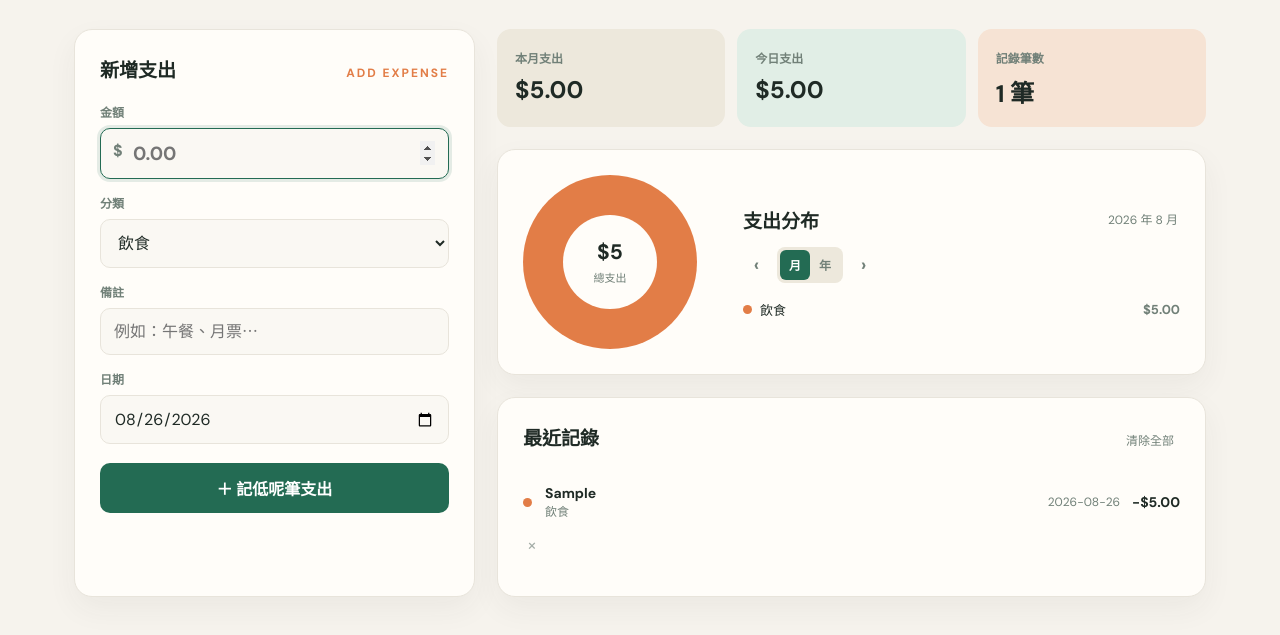
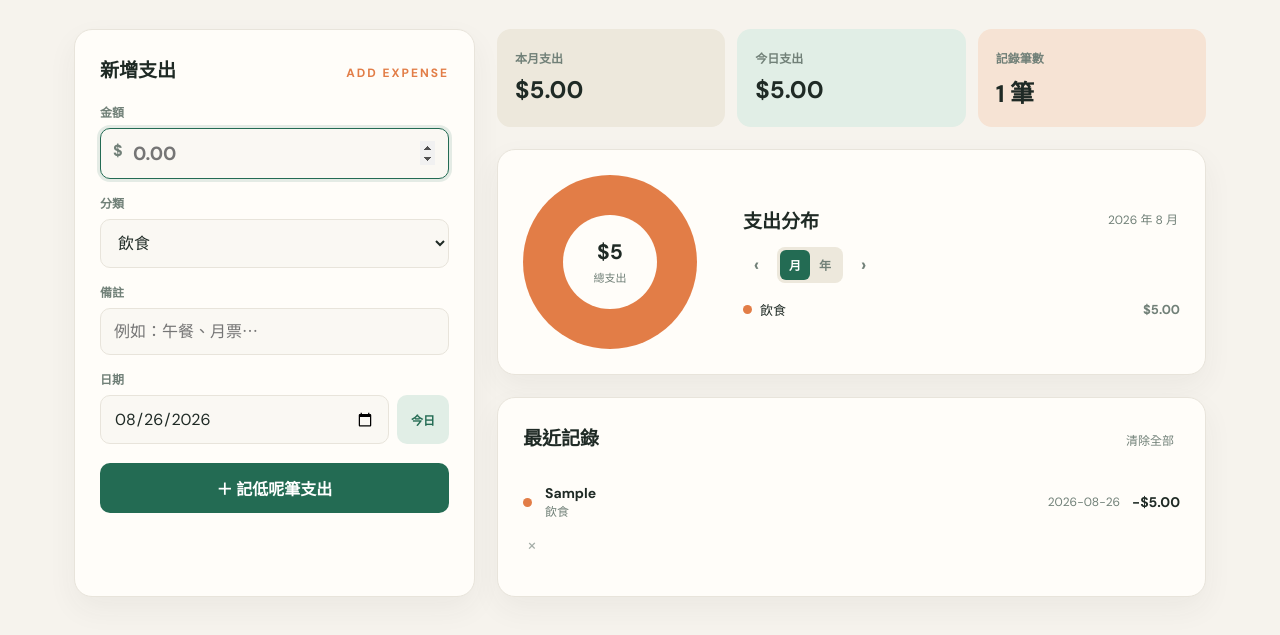
Before and after one commit to martinho2604/pwa_test_1, a website with bundled scripts: page index.html in a window 1280 px wide. Both pictures are taken after typing "5", "Sample" into the empty fields and a click on the button "＋ 記低呢筆支出". Shown: the part 149-784 px from the top of the page. Built offline with nearby package versions, Linux system fonts and the light colour scheme.

Commit message:
keep date selection and add today button

```diff
--- a/index.html
+++ b/index.html
@@ -33,6 +33,9 @@
     input, select { width: 100%; color: var(--ink); background: #faf8f3; border: 1px solid var(--line); border-radius: 10px; outline: none; padding: 12px 13px; transition: border-color .2s, box-shadow .2s; }
     input:focus, select:focus { border-color: var(--green); box-shadow: 0 0 0 3px rgba(35, 107, 83, .12); }
     input[type='date'] { display: block; min-width: 0; max-width: 100%; -webkit-appearance: none; appearance: none; }
+    .date-actions { display: grid; grid-template-columns: minmax(0, 1fr) auto; gap: 8px; min-width: 0; }
+    .today-button { color: var(--green); background: #e1eee6; border: 0; border-radius: 10px; padding: 0 14px; font-size: 12px; font-weight: 700; white-space: nowrap; }
+    .today-button:hover { background: #cfe3d7; }
     .amount-wrap { position: relative; }
     .amount-wrap span { position: absolute; left: 13px; top: 12px; color: var(--muted); font-weight: 700; }
     .amount-wrap input { padding-left: 32px; font-size: 19px; font-weight: 700; }
@@ -94,7 +97,7 @@
           <div class="field"><label for="expense-amount">金額</label><div class="amount-wrap"><span>$</span><input id="expense-amount" type="number" min="0.01" step="0.01" placeholder="0.00" required /></div></div>
           <div class="field"><label for="expense-category">分類</label><select id="expense-category" required><option value="food">飲食</option><option value="transport">交通</option><option value="shopping">購物</option><option value="bills">住屋／帳單</option><option value="fun">娛樂</option><option value="other">其他</option></select></div>
           <div class="field"><label for="expense-note">備註</label><input id="expense-note" type="text" maxlength="60" placeholder="例如：午餐、月票⋯" /></div>
-          <div class="field"><label for="expense-date">日期</label><input id="expense-date" type="date" required /></div>
+          <div class="field"><label for="expense-date">日期</label><div class="date-actions"><input id="expense-date" type="date" required /><button id="today-button" class="today-button" type="button">今日</button></div></div>
           <button class="submit-button" type="submit">＋ 記低呢筆支出</button>
         </form>
       </section>
--- a/src/app.ts
+++ b/src/app.ts
@@ -14,16 +14,22 @@ const amountInput = document.getElementById('expense-amount') as HTMLInputElemen
 const categoryInput = document.getElementById('expense-category') as HTMLSelectElement;
 const noteInput = document.getElementById('expense-note') as HTMLInputElement;
 const dateInput = document.getElementById('expense-date') as HTMLInputElement;
+const todayButton = document.getElementById('today-button') as HTMLButtonElement;
 const list = document.getElementById('expense-list') as HTMLDivElement;
 const chart = document.getElementById('category-chart') as HTMLDivElement;
 
 let expenses = readExpenses();
 let period: 'month' | 'year' = 'month';
 let periodDate = new Date();
-dateInput.value = new Date().toISOString().slice(0, 10);
+dateInput.value = getToday();
 
 function readExpenses(): Expense[] {
   try { return JSON.parse(localStorage.getItem(STORAGE_KEY) ?? '[]') as Expense[]; } catch { return []; }
+}
+
+function getToday(): string {
+  const today = new Date();
+  return `${today.getFullYear()}-${String(today.getMonth() + 1).padStart(2, '0')}-${String(today.getDate()).padStart(2, '0')}`;
 }
 
 function money(value: number): string { return `$${value.toLocaleString('en-HK', { minimumFractionDigits: 2, maximumFractionDigits: 2 })}`; }
@@ -78,8 +84,14 @@ form.addEventListener('submit', event => {
   event.preventDefault();
   const amount = Number(amountInput.value);
   if (!amount || amount <= 0 || !dateInput.value) return;
+  const selectedDate = dateInput.value;
   expenses.push({ id: crypto.randomUUID(), amount: Math.round(amount * 100) / 100, category: categoryInput.value, note: noteInput.value.trim(), date: dateInput.value });
-  saveExpenses(); render(); form.reset(); dateInput.value = new Date().toISOString().slice(0, 10); amountInput.focus();
+  saveExpenses(); render(); form.reset(); dateInput.value = selectedDate; amountInput.focus();
+});
+
+todayButton.addEventListener('click', () => {
+  dateInput.value = getToday();
+  dateInput.focus();
 });
 
 list.addEventListener('click', event => {
```
Also changed, not shown: dist/app.js.
